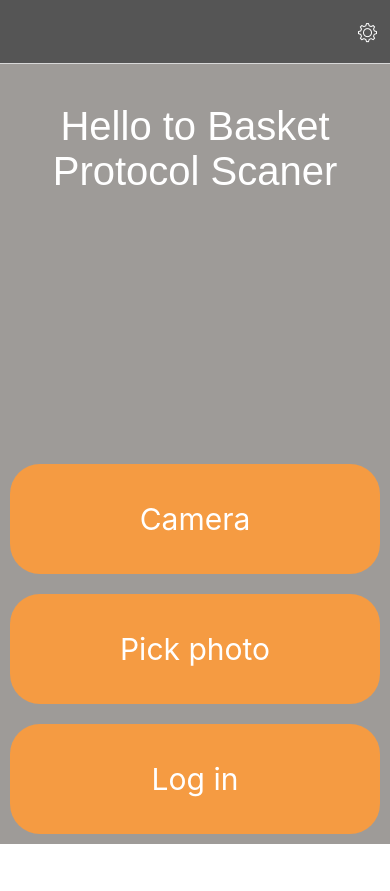
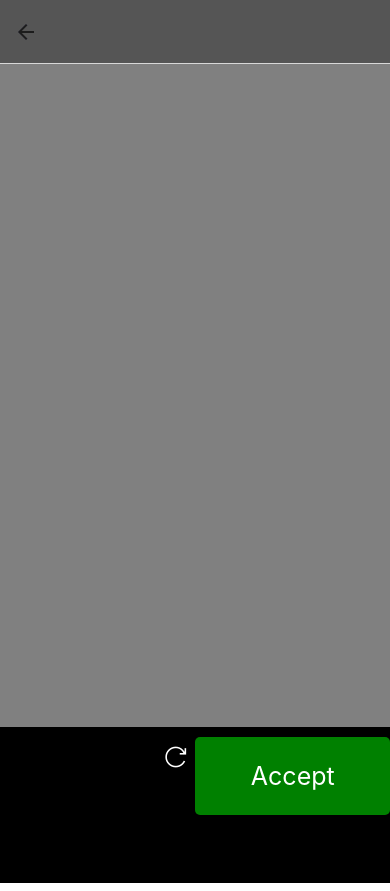
Before and after one commit to sierakowskak/ProtocolScanner-mobileApp, a React Native app: screen /CustomRotate in a window 390 px wide. Before the commit the page ends 844 px from the top, so only its background shows below. Built offline with nearby package versions, Linux system fonts and the light colour scheme.

Commit message:
image rotation

```diff
--- a/App.js
+++ b/App.js
@@ -6,11 +6,10 @@ import NamesForm from './components/NamesForm';
 import SettingsButton from './components/SettingsButton';
 import CroppedImageScreen from './screens/CroppedImageScreen';
 import CustomCrop from './screens/CustomCrop';
+import CustomRotate from './screens/CustomRotate';
 import HomeScreen from './screens/HomeScreen';
 import SummaryScreen from './screens/SummaryScreen';
 
-
-// import CameraScreen from './screens/CameraScreen'
 
 const Stack = createStackNavigator();
 
@@ -58,6 +57,15 @@ const App = () => {
             }}
           />
           <Stack.Screen
+            name="CustomRotate"
+            component={CustomRotate}
+            options={{
+              title: '',
+              headerStyle: { backgroundColor: '#555555' },
+              headerTitleStyle: { fontSize: 10 },
+            }}
+          />
+          <Stack.Screen
             name="CroppedImageScreen"
             component={CroppedImageScreen}
             options={{
--- a/package.json
+++ b/package.json
@@ -14,8 +14,11 @@
     "@react-navigation/stack": "^6.0.0-next.9",
     "react": "17.0.1",
     "react-native": "0.64.0",
+    "react-native-amazing-cropper": "^0.1.6",
+    "react-native-fs": "^2.18.0",
     "react-native-gesture-handler": "^1.10.3",
     "react-native-image-crop-picker": "^0.36.0",
+    "react-native-image-rotate": "^2.1.0",
     "react-native-modal-dropdown": "github:siemiatj/react-native-modal-dropdown",
     "react-native-multiple-tags": "^0.0.4",
     "react-native-numeric-input": "^1.9.0",
--- a/screens/CroppedImageScreen.js
+++ b/screens/CroppedImageScreen.js
@@ -20,7 +20,7 @@ export default class CroppedImageScreen extends PureComponent {
         const { navigate } = this.props.navigation;
         return (
             <View style={styles.mainContainer}>
-                <View style={styles.imageContainer}>
+                <View style={styles.imageContainer} >
                     {this.state.image !== '' &&
                         <Image
                             style={styles.image}
--- a/screens/CustomCrop.js
+++ b/screens/CustomCrop.js
@@ -1,33 +1,56 @@
 import CustomCrop from "react-native-perspective-image-cropper";
 import React, { PureComponent } from 'react';
-import { View, StyleSheet, TouchableOpacity, Image } from 'react-native';
+import { View, StyleSheet, TouchableOpacity, Image, Dimensions, Text } from 'react-native';
+import RNFS from 'react-native-fs';
 import Icon from 'react-native-vector-icons/EvilIcons';
+
+import ImageRotate from 'react-native-image-rotate';
 
 export default class CropView extends PureComponent {
 
 
   constructor(props) {
     super(props);
+
     this.state = {
       imageWidth: 0,
       imageHeight: 0,
       initialImage: "",
+      currentAngle: 0,
+      width: 150,
+      height: 240,
       rectangleCoordinates: {
         topLeft: { x: 0, y: 0 },
         topRight: { x: 0, y: 0 },
         bottomRight: { x: 0, y: 0 },
         bottomLeft: { x: 0, y: 0 }
       },
+      pressStatus: false,
+
     }
   }
 
   componentDidMount() {
     if (this.props.route.params) {
       let image = this.props.route.params;
+      console.log('image: ', image)
+      const windowWidth = Dimensions.get('window').width;
+      const windowHeight = Dimensions.get('window').height;
+
       Image.getSize(image, (width, height) => {
+        console.log('222', image, width, height)
+
+        RNFS.readFile(image, 'base64')
+          .then(res => {
+            // console.log(res);
             this.setState({
+
+              // imageWidth: windowWidth,
+              // imageHeight: windowHeight,
+
               imageWidth: width,
               imageHeight: height * 0.80,
+
               initialImage: image,
               rectangleCoordinates: {
                 topLeft: { x: width * 0.2, y: height * 0.2 },
@@ -37,22 +60,20 @@ export default class CropView extends PureComponent {
               }
             });
           });
+
+      });
     }
   }
 
 
   updateImage(image, newCoordinates) {
-    // const { navigate } = this.props.navigation;
-    console.log('update image function')
-    // console.log('first image: ', this.state.initialImage)
     this.setState({
-      // image,
       initialImage: image,
       rectangleCoordinates: newCoordinates
     });
-    this.props.navigation.navigate('CroppedImageScreen', image);
+  }
 
-  }
+
 
   crop() {
     // this.customCrop.crop();
@@ -64,7 +85,7 @@ export default class CropView extends PureComponent {
     const { navigate } = this.props.navigation;
     return (
       <View style={styles.mainContainer}>
-        <View style={styles.cropContainer}>
+        <View style={this.state.pressStatus ? styles.cropContainerAfterClick : styles.cropContainer}>
           {/* <View style={styles.custom}> */}
           {this.state.imageHeight !== 0 && this.state.imageWidth !== 0 && this.state.initialImage &&
             <CustomCrop
@@ -78,28 +99,16 @@ export default class CropView extends PureComponent {
               overlayStrokeColor="rgba(68, 135, 245, 1)"
               handlerColor="rgba(68, 135, 245, 1)"
               enablePanStrict={false}
+              resizeMode={'contain'}
             />
           }
           {/* </View> */}
 
         </View>
 
-        <View style={styles.buttonsContainer}>
-          <TouchableOpacity onPress={this.crop.bind(this)} style={styles.cropButton}>
-            <Icon
-              name="check"
-              size={40}
-              color="white"
-            />
+        <TouchableOpacity style={styles.acceptButton} onPress={this.crop.bind(this)}>
+          <Text style={styles.acceptText}>Accept</Text>
         </TouchableOpacity>
-          <TouchableOpacity style={styles.cropButton}>
-            <Icon
-              name="redo"
-              size={40}
-              color="white"
-            />
-          </TouchableOpacity>
-        </View>
 
       </View>
     );
@@ -111,22 +120,33 @@ const styles = StyleSheet.create({
     height: '100%',
     backgroundColor: 'gray',
   },
+  custom: {
+    height: '85%',
+    width: '100%',
+    backgroundColor: 'red',
+    resizeMode: 'contain',
+  },
   cropContainer: {
     height: '85%',
     backgroundColor: 'gray',
     flexDirection: 'column',
-    marginTop:'5%',
-    marginBottom: '5%'
+    marginTop: '5%',
+    marginBottom: '5%',
+    backgroundColor: 'red',
+    flex: 6
   },
-  buttonsContainer: {
-    height: '10%',
-    backgroundColor: 'black',
+  acceptButton: {
+    width: '100%',
+    height: 60,
+    backgroundColor: 'green',
+    alignItems: 'center',
+    justifyContent: 'center',
+    position: 'absolute',
     bottom: 0,
-    flex: 1,
-    flexDirection: 'row',
-    justifyContent: 'space-around'
+    borderRadius: 5
   },
-  cropButton: {
-    top: '5%'
+  acceptText: {
+    fontSize: 25,
+    color: '#ffffff'
   }
 })
--- /dev/null
+++ b/screens/CustomRotate.js
@@ -0,0 +1,127 @@
+import CustomCrop from "react-native-perspective-image-cropper";
+import React, { PureComponent } from 'react';
+import { View, StyleSheet, TouchableOpacity, Image, Dimensions, Text } from 'react-native';
+import Icon from 'react-native-vector-icons/EvilIcons';
+
+import ImageRotate from 'react-native-image-rotate';
+
+export default class CropView extends PureComponent {
+
+
+    constructor(props) {
+        super(props);
+
+        this.state = {
+            initialImage: "",
+            currentAngle: 0,
+
+        }
+        this.rotate = this.rotate.bind(this);
+    }
+
+    componentDidMount() {
+        if (this.props.route.params) {
+            let image = this.props.route.params;
+
+            Image.getSize(image, (widthI, heightI) => {
+                this.setState({
+                    initialImage: image,
+                });
+            });
+        }
+    }
+
+
+    updateImage() {
+        console.log('width', this.state.initialImage.width)
+        this.props.navigation.navigate('CustomCrop', this.state.initialImage);
+
+    }
+
+
+    rotate() {
+        const nextAngle = this.state.currentAngle + 90
+        ImageRotate.rotateImage(
+            this.state.initialImage,
+            90,
+            (uri) => {
+                this.setState({
+                    initialImage: uri,
+                    currentAngle: nextAngle,
+                });
+            },
+            (error) => {
+                console.error(error);
+            }
+        );
+    }
+
+
+    render() {
+        const { navigate } = this.props.navigation;
+        return (
+            <View style={styles.mainContainer}>
+                <View style={styles.cropContainer}>
+
+                    <Image style={{ width: '100%', height: '100%', alignSelf: 'center', }} resizeMode={'contain'} source={{ uri: this.state.initialImage }} />
+                </View>
+
+                <View style={styles.buttonsContainer}>
+
+                    <TouchableOpacity onPress={this.rotate.bind(this)} style={styles.iconButton}>
+                        <Icon
+                            name="redo"
+                            size={40}
+                            color="white"
+                        />
+                    </TouchableOpacity>
+                    <TouchableOpacity style={styles.acceptButton} onPress={this.updateImage.bind(this)}>
+                        <Text style={styles.acceptText}>Accept</Text>
+                    </TouchableOpacity>
+                </View>
+
+            </View>
+        );
+    }
+}
+
+const styles = StyleSheet.create({
+    mainContainer: {
+        height: '100%',
+        backgroundColor: 'gray',
+    },
+    cropContainer: {
+        height: '80%',
+        backgroundColor: 'gray',
+        flexDirection: 'column',
+        marginTop: '5%',
+        marginBottom: '5%',
+    },
+
+    buttonsContainer: {
+        height: '20%',
+        backgroundColor: 'black',
+        bottom: 0,
+        flexDirection: 'row',
+        justifyContent: 'space-around'
+    },
+    iconButton: {
+        top: '5%',
+        left: '30%'
+    },
+    acceptButton: {
+        width: '50%',
+        height: '50%',
+        backgroundColor: 'green',
+        alignItems: 'center',
+        justifyContent: 'center',
+        marginTop: 10,
+        left: '10%',
+        marginBottom: 30,
+        borderRadius: 5
+    },
+    acceptText: {
+        fontSize: 25,
+        color: '#ffffff'
+    }
+})
--- a/screens/HomeScreen.js
+++ b/screens/HomeScreen.js
@@ -10,7 +10,7 @@ export default class HomeScreen extends PureComponent {
     }
 
     navigateToCustomCrop = data => {
-        this.props.navigation.navigate('CustomCrop', data);
+        this.props.navigation.navigate('CustomRotate', data);
     }
 
     takePhotoFromCamera = () => {
@@ -39,14 +39,6 @@ export default class HomeScreen extends PureComponent {
                 console.log(' Error fetching images from gallery ', err);
             });
     }
-
-    // navigateToNamesForm = () => {
-    //     this.props.navigation.navigate('NamesForm');
-    // }
-
-    // navigateToSummary = () => {
-    //     this.props.navigation.navigate('SummaryScreen');
-    // }
 
     performGet = () => {
         return fetch('https://protocol-scaner-server.herokuapp.com/polls/game_data')
```
Also changed, not shown: 4 other files (tests, documents, lock files or other folders). Lines whose indentation alone changed are shown as unchanged.
